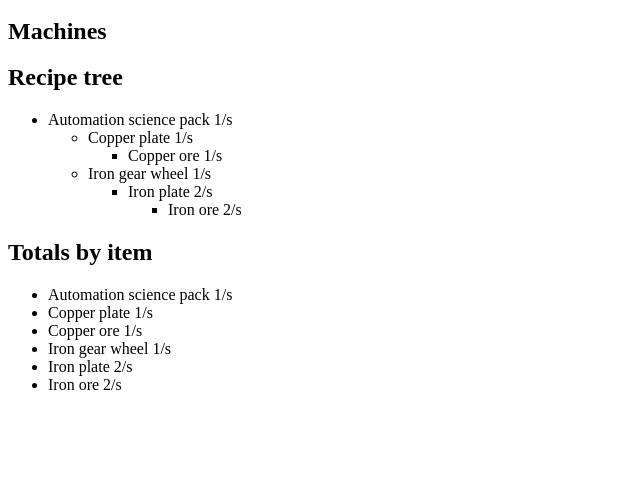
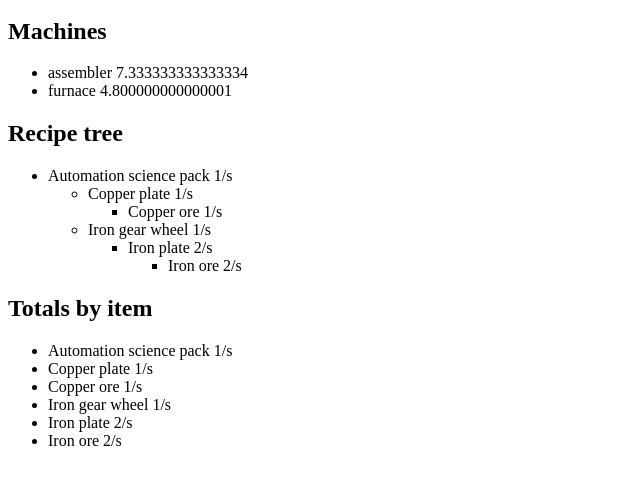
Before and after one commit to yochrislam/factorio-calc, a website with bundled scripts: page app/index.html in a window 1280 px wide. Shown: the part 293-778 px from the top of the page, without its empty margins (0-640 px from the left). Built offline with nearby package versions, Linux system fonts and the light colour scheme.

Commit message:
render machine totals

```diff
--- a/app/index.html
+++ b/app/index.html
@@ -36,6 +36,7 @@
 
         <section class="machine-summary">
           <h2>Machines</h2>
+          <div id="summary"></div>
         </section>
 
         <main class="columns">
--- a/app/src/calc.js
+++ b/app/src/calc.js
@@ -81,14 +81,20 @@ export function rollupRates(node, totals = new Map(), order = []) {
 
 /**
  * One call for the UI: tree (per line), totals (summed by item),
- * and machines from those totals (not from a single tree node).
+ * machines from those totals, and byKind (those machines summed
+ * by recipe.machine: assembler, furnace, …).
  */
 export function calculate(itemId, ratePerSec, settings) {
   const tree = buildTree(itemId, ratePerSec);
   const { totals, order } = rollupRates(tree);
   const machines = new Map();
+  const byKind = new Map();
   for (const id of order) {
-    machines.set(id, machinesNeeded(id, totals.get(id), settings));
+    const count = machinesNeeded(id, totals.get(id), settings);
+    machines.set(id, count);
+    const kind = ITEMS[id] && ITEMS[id].recipe && ITEMS[id].recipe.machine;
+    if (count == null || !kind) continue;
+    byKind.set(kind, (byKind.get(kind) || 0) + count);
   }
-  return { tree, totals, order, machines };
+  return { tree, totals, order, machines, byKind };
 }
--- a/app/src/ui.js
+++ b/app/src/ui.js
@@ -31,3 +31,11 @@ if (totalsRoot) {
     .join("");
   totalsRoot.innerHTML = `<ul>${rows}</ul>`;
 }
+
+const summaryRoot = document.getElementById("summary");
+if (summaryRoot) {
+  const rows = [...result.byKind.entries()]
+    .map(([kind, count]) => `<li>${kind} ${count}</li>`)
+    .join("");
+  summaryRoot.innerHTML = `<ul>${rows}</ul>`;
+}
```
Also changed, not shown: docs/plans/master.md (+15 -8 lines), tests/calc-bykind.mjs (added, +39 -0 lines), 1 other file.
